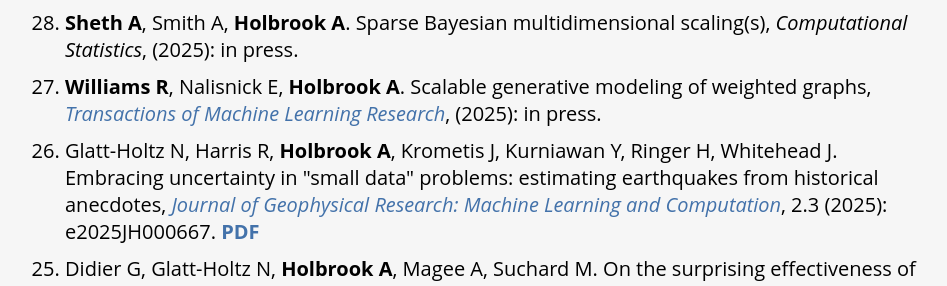
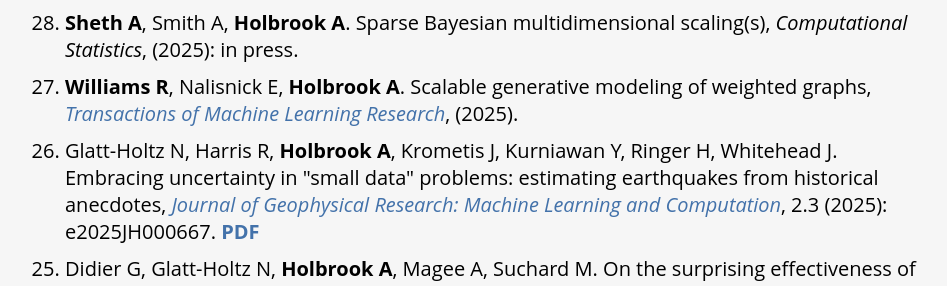
Before and after one commit to andrewjholbrook/andrewjholbrook.github.io, a Jekyll site: the page built from research.html, in a window 1280 px wide and 900 px high, scrolled down 783 px. Shown: the part 160-446 px from the top of the window, without its empty margins (167-1114 px from the left). Built offline with Jekyll 4.4.1, drawn with Linux system fonts in a browser that asks for light colours; a style sheet for code colours, icons or effects is not loaded.

```diff
--- a/research.html
+++ b/research.html
@@ -31,7 +31,7 @@
     <li>Baele G, Ji X, Hassler G, McCrone J, Shao Y, Zhang Z, <b>Holbrook A</b>, Lemey P, Drummond A, Rambaut A, Suchard M. BEAST X for Bayesian phylogenetic, phylogeographic and phylodynamic inference, <i><a href="https://www.nature.com/articles/s41592-025-02751-x" target="_blank">Nature Methods</a></i>, 22 (2025): 1653–1656. <a href="papers/natmeth.pdf" target="_blank"><b>PDF</b></a></li>
     <li> Lin C, Chen K, Lemey P, Suchard M, <b>Holbrook A</b>, Hsieh M. Quantum speedups for multiproposal MCMC, <i><a href="https://doi.org/10.1214/25-BA1546" target="_blank">Bayesian Analysis</a></i>, (2025): in press. </li>
     <li> <b>Sheth A</b>, Smith A, <b>Holbrook A</b>. Sparse Bayesian multidimensional scaling(s), <i>Computational Statistics</a></i>, (2025): in press. </li>
-    <li><b>Williams R</b>, Nalisnick E, <b>Holbrook A</b>. Scalable generative modeling of weighted graphs, <i><a href="https://openreview.net/forum?id=yWKkBOcD18" target="_blank">Transactions of Machine Learning Research</a></i>, (2025): in press.
+    <li><b>Williams R</b>, Nalisnick E, <b>Holbrook A</b>. Scalable generative modeling of weighted graphs, <i><a href="https://openreview.net/forum?id=yWKkBOcD18" target="_blank">Transactions of Machine Learning Research</a></i>, (2025).
     <li>Glatt-Holtz N, Harris R, <b>Holbrook A</b>, Krometis J, Kurniawan Y, Ringer H, Whitehead J. Embracing uncertainty in "small data" problems: estimating earthquakes from historical anecdotes, <i><a href="https://doi.org/10.1029/2025JH000667" target="_blank">Journal of Geophysical Research: Machine Learning and Computation</a></i>, 2.3 (2025): e2025JH000667. <a href="papers/tsunami.pdf" target="_blank"><b>PDF</b></a></li>
     <li> Didier G, Glatt-Holtz N, <b>Holbrook A</b>, Magee A, Suchard M. On the surprising effectiveness of a simple matrix exponential derivative approximation, with application to global SARS-CoV-2, <i><a href="https://doi.org/10.1073/pnas.2318989121" target="_blank">Proceedings of the National Academy of Sciences</a></i>, 121.3 (2024): e2318989121. <a href="papers/pnas.pdf" target="_blank"><b>PDF</b></a></li>
                         <li> <b>Su E</b>, Weiss R, Nouri-Mahdavi K, <b>Holbrook A</b>. A spatially varying hierarchical random effects model for longitudinal macular structural data in glaucoma patients, <i><a href="http://dx.doi.org/10.1214/24-AOAS1944" target="_blank">Annals of Applied Statistics</a></i>, 18.4 (2024): 3444-3466. <a href="papers/ericasu.pdf" target="_blank"><b>PDF</b></a></li>
```
Also changed, not shown: 1 other file.
